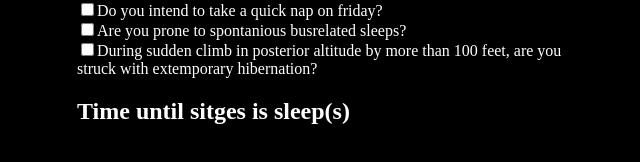
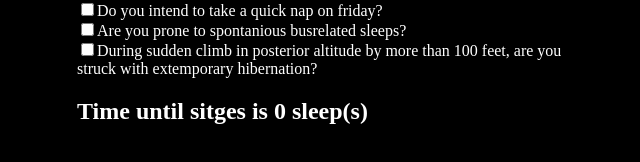
Before and after one commit to mollyporph/timeuntilsitges, a website: page Views/index.html in a window 1280 px wide. Shown: the part 142-304 px from the top of the page, 313-953 px from the left. Drawn offline with nearby package versions, Linux system fonts and the light colour scheme; files that its build step writes are made by us from their sources.

Commit message:
fixed default sleep value

```diff
--- a/Views/index.html
+++ b/Views/index.html
@@ -15,7 +15,7 @@
 <input type="checkbox" name="fridaynap" value="fridaynap">Do you intend to take a quick nap on friday?<br>
 <input type="checkbox" name="commutersleep" value="commutersleep">Are you prone to spontanious busrelated sleeps?<br>
 <input type="checkbox" name="planesleep" value="planesleep">During sudden climb in posterior altitude by more than 100 feet, are you struck with extemporary hibernation?<br>
-<div id="sleepdiv"><h2>Time until sitges is <span id="sleeps"></span> sleep(s)</h2></div>
+<div id="sleepdiv"><h2>Time until sitges is <span id="sleeps">0</span> sleep(s)</h2></div>
 </div>
 </body>
 
```
